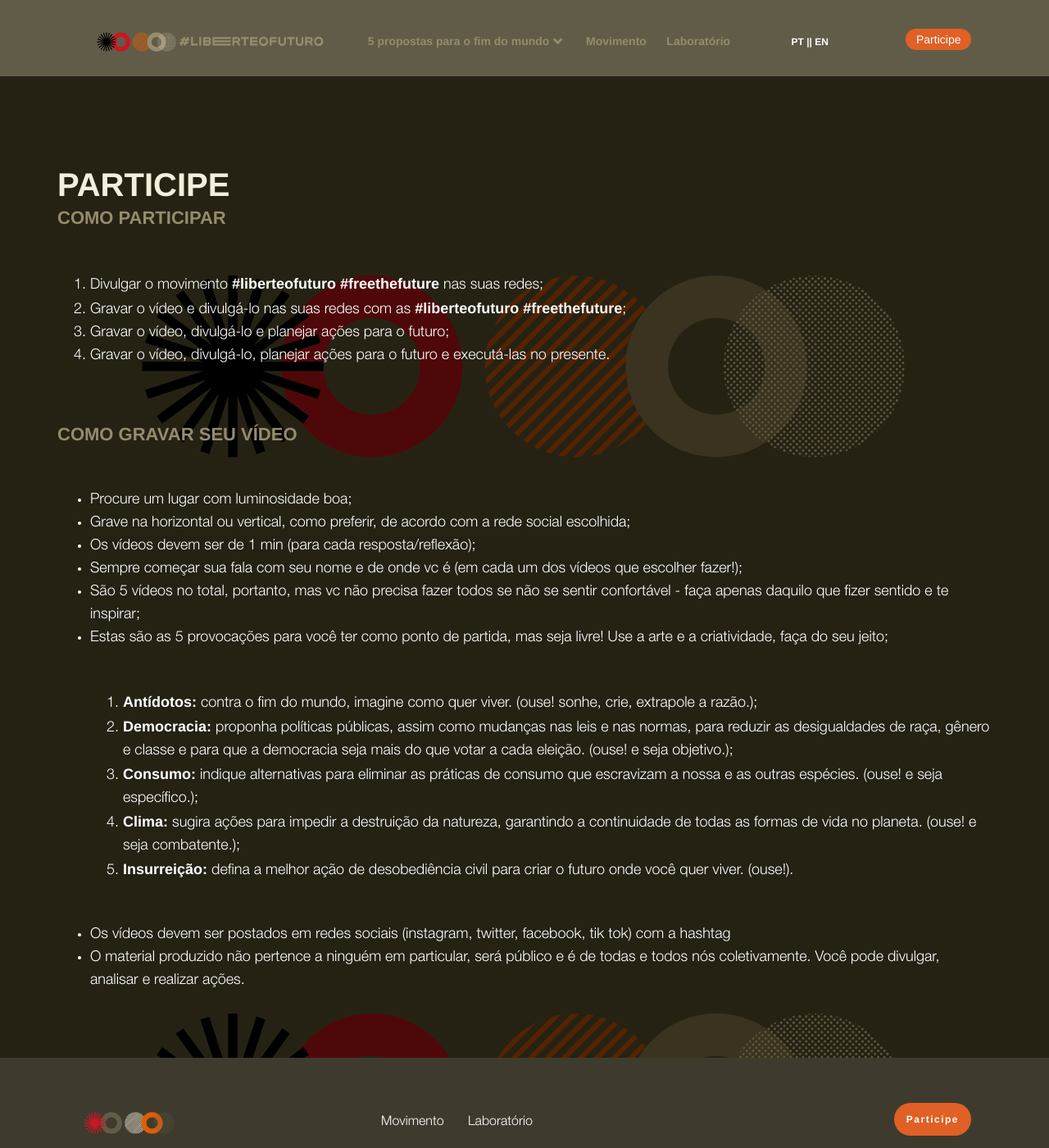
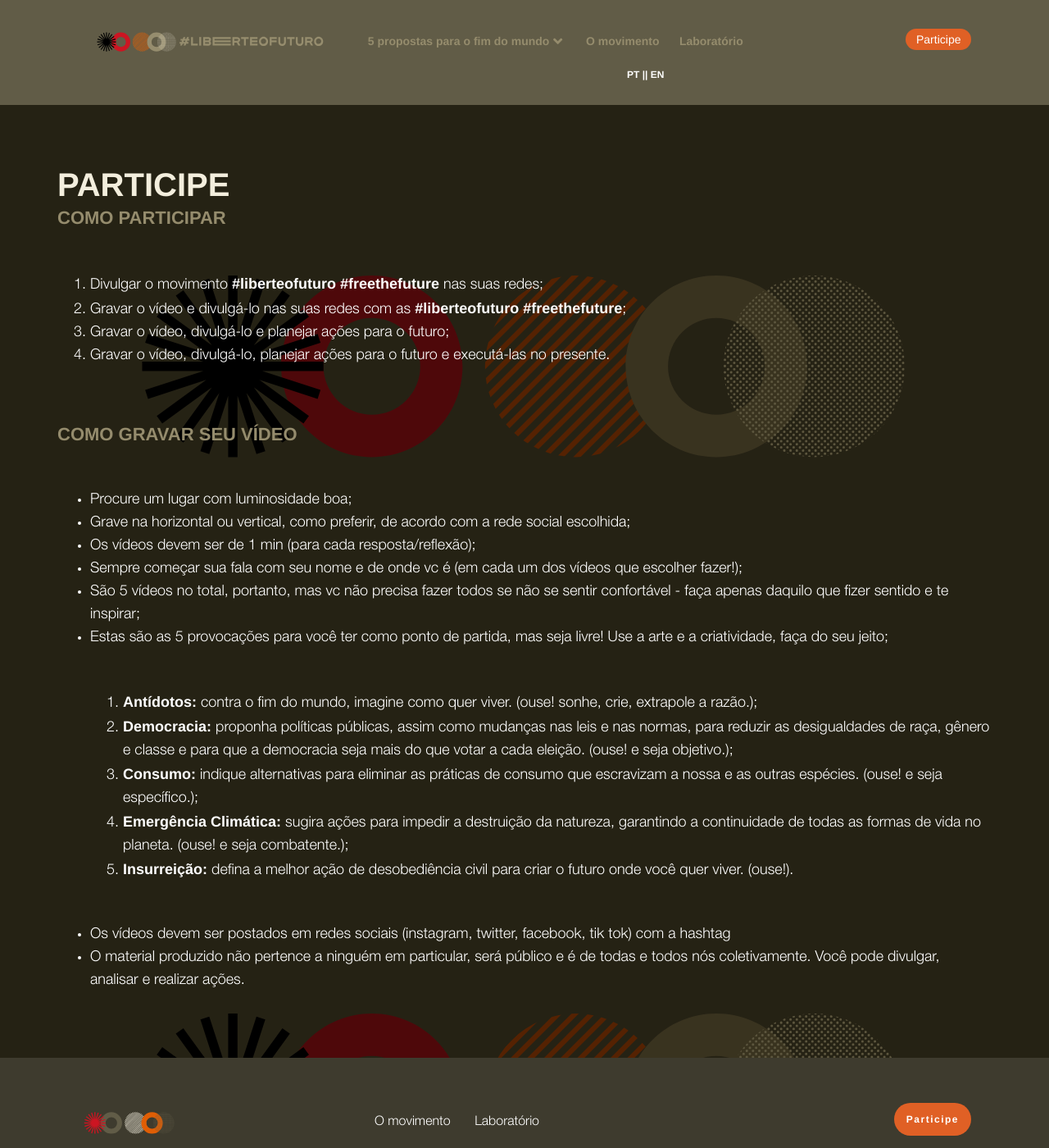
Before and after one commit to associacaosilo/liberteofuturo-site, a Jekyll site: the page built from _pages/participe.md, in a window 1280 px wide and 1400 px high. Shown: the whole window at 82% size. Built offline with Jekyll 4.4.1, drawn with Linux system fonts in a browser that asks for light colours; nearby versions of some CDN libraries.

Commit message:
Update participe.md

```diff
--- a/_pages/participe.md
+++ b/_pages/participe.md
@@ -6,7 +6,7 @@ linkPT: participe.html
 linkEN: participe-en.html
 
 menu5propostas: 5 propostas para o fim do mundo
-menuMovimento: Movimento
+menuMovimento: O movimento
 menuLaboratorio: Laboratório
 menuParticipe: Participe
 
@@ -23,7 +23,7 @@ menuSubtitulo5: Defina a melhor ação de desobediência civil
 categoria1: Antídotos
 categoria2: Democracia
 categoria3: Consumo
-categoria4: Clima
+categoria4: Emergência Climática
 categoria5: Insurreição
 
 categoria1Link: antidotos.html
```
